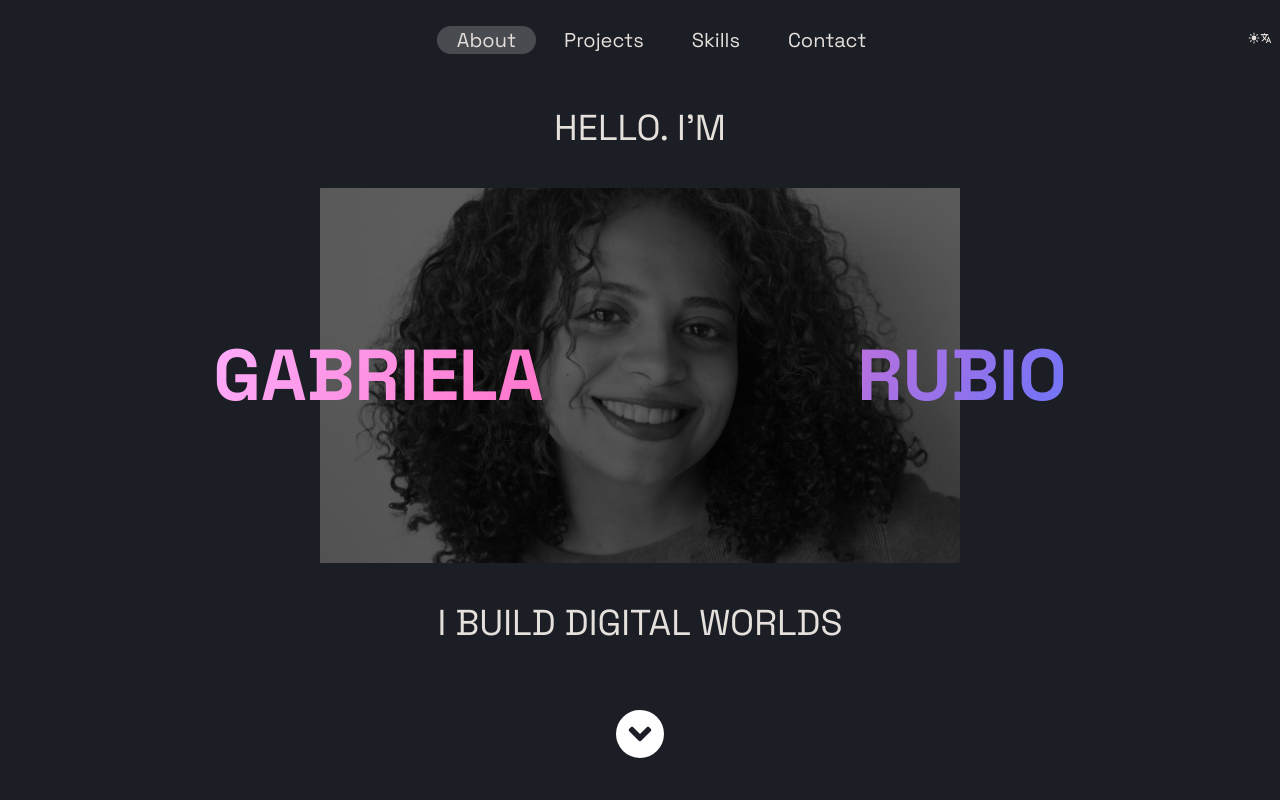
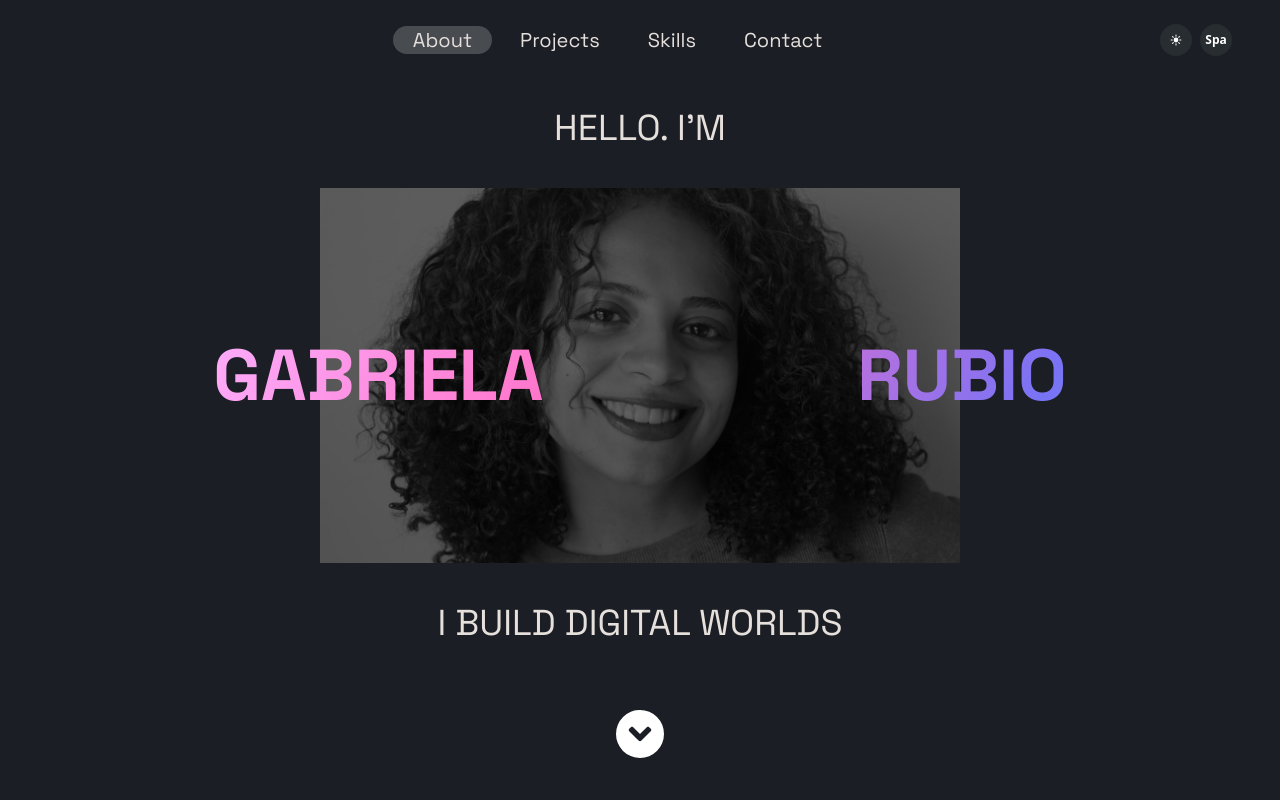
Before and after one commit to jeexare/portfolio, a React (Vite) app: page / in a window 1280 px wide. Shown: the top 800 px of the page. Built offline with nearby package versions, Linux system fonts and the light colour scheme; a web font is replaced by a local one.

Commit message:
styled switches

```diff
--- a/components/HamburgerMenu.jsx
+++ b/components/HamburgerMenu.jsx
@@ -3,7 +3,7 @@ import { AiOutlineClose } from "react-icons/ai";
 import { motion } from "framer-motion";
 import Navigation from "./Navigation";
 
-export default function HamburgerMenu({ onClose }) {
+export default function HamburgerMenu({ onClose, theme, setTheme, language, setLanguage }) {
   return (
     <motion.div
       initial={{ x: "100%" }}
@@ -40,7 +40,8 @@ export default function HamburgerMenu({ onClose }) {
         <AiOutlineClose />
       </button>
 
-      <Navigation />
+     <Navigation theme={theme} setTheme={setTheme} language={language} setLanguage={setLanguage} />
+
     </motion.div>
   );
 }
--- a/components/Header.jsx
+++ b/components/Header.jsx
@@ -17,6 +17,32 @@ export default function Header({ menuOpen, setMenuOpen, showLogo }) {
     window.addEventListener('scroll', onScroll);
     return () => window.removeEventListener('scroll', onScroll);
   }, []);
+
+  const [theme, setTheme] = useState(() => {
+  if (typeof window !== "undefined") {
+    return localStorage.getItem("theme") || "dark";
+  }
+  return "dark";
+});
+
+useEffect(() => {
+  document.body.classList.toggle("light-theme", theme === "light");
+  localStorage.setItem("theme", theme);
+}, [theme]);
+
+
+    const [language, setLanguage] = useState(() => {
+
+    if (typeof window !== "undefined") {
+        return localStorage.getItem("language") || "eng";
+    }
+    return "eng";
+});
+
+ useEffect(() => {
+    document.documentElement.className = language;
+    localStorage.setItem("language", language);
+  }, [language]);
 
   return (
     <>
@@ -48,12 +74,13 @@ export default function Header({ menuOpen, setMenuOpen, showLogo }) {
         </motion.div>
 
         {/* <Logo /> */}
-        <Navbar onToggle={() => setMenuOpen(!menuOpen)} scrolled={scrolled} />
+        <Navbar onToggle={() => setMenuOpen(!menuOpen)} scrolled={scrolled} theme={theme} setTheme={setTheme} language={language} setLanguage={setLanguage}/>
       </div>
 
-      <AnimatePresence>
-        {menuOpen && <HamburgerMenu onClose={() => setMenuOpen(false)} />}
-      </AnimatePresence>
+
+<AnimatePresence>
+  {menuOpen && <HamburgerMenu onClose={() => setMenuOpen(false)} theme={theme} setTheme={setTheme}  language={language} setLanguage={setLanguage}/>}
+</AnimatePresence>
     </>
   );
 }
--- a/components/Navbar.jsx
+++ b/components/Navbar.jsx
@@ -2,7 +2,7 @@ import Navigation from "./Navigation";
 import { TbMenuDeep } from "react-icons/tb";
 import { motion } from "framer-motion";
 
-export default function Navbar({ onToggle, scrolled }) {
+export default function Navbar({ onToggle, scrolled, theme, setTheme, language, setLanguage }) {
 
 
   return (
@@ -15,7 +15,8 @@ export default function Navbar({ onToggle, scrolled }) {
         xl:w-full
         xl:justify-between
         xl:h-full">
-        <Navigation scrolled={scrolled}/>
+       <Navigation scrolled={scrolled} theme={theme} setTheme={setTheme} language={language} setLanguage={setLanguage} />
+
       </div>
 
       <div className="block xl:hidden">
--- a/components/Navigation.jsx
+++ b/components/Navigation.jsx
@@ -14,7 +14,7 @@ const sectionMapSpaToEng = {
   "contáctame": "contact"
 };
 
-export default function Navigation({ scrolled }) {
+export default function Navigation({ scrolled, theme, setTheme, language, setLanguage }) {
 
     const [activeSection, setActiveSection] = useState("");
     const isSmallScreen = window.innerWidth < 1280;
@@ -114,9 +114,9 @@ export default function Navigation({ scrolled }) {
 
       </div></div>
 
-      <div className="">
-      <SwitchThemeBtn />
-      <SwitchLanguageBtn />
+      <div className="gap-2 flex flex-col xl:flex-row xl:pr-10">
+      <SwitchThemeBtn theme={theme} setTheme={setTheme} />
+      <SwitchLanguageBtn  language={language} setLanguage={setLanguage} />
       </div>
       </>
     );
--- a/components/SwitchLanguageBtn.jsx
+++ b/components/SwitchLanguageBtn.jsx
@@ -1,27 +1,11 @@
-import { IoLanguageSharp } from "react-icons/io5";
-import { useState, useEffect } from "react";
+import SwitchToggle from "./SwitchToggle";
 
-export default function SwitchLanguageBtn() {
-    const [language, setLanguage] = useState(() => {
-
-    if (typeof window !== "undefined") {
-        return localStorage.getItem("language") || "eng";
-    }
-    return "eng";
-});
-
- useEffect(() => {
-    document.documentElement.className = language;
-    localStorage.setItem("language", language);
-  }, [language]);
-
+export default function SwitchLanguageBtn({ language, setLanguage }) {
   const toggleLanguage = () => {
     setLanguage((prev) => (prev === "eng" ? "spa" : "eng"));
   };
 
     return (
-    <button onClick={toggleLanguage} aria-label="Switch Language">
-      <IoLanguageSharp />
-    </button>
+        <SwitchToggle title="languageToggle" toggle={toggleLanguage} main={language} leftText="Eng" rightText="Spa" mainStart="eng" mainSwitch="spa" />
     )
 }
--- a/components/SwitchThemeBtn.jsx
+++ b/components/SwitchThemeBtn.jsx
@@ -1,27 +1,12 @@
-import { IoSunny, IoMoon } from "react-icons/io5";
-import { useState, useEffect } from "react";
+import SwitchToggle from "./SwitchToggle";
+import { IoMoon, IoSunny } from "react-icons/io5";
 
-export default function SwitchThemeBtn() {
-    const [theme, setTheme] = useState(() => {
-
-    if (typeof window !== "undefined") {
-        return localStorage.getItem("theme") || "dark";
-    }
-    return "dark";
-});
-
- useEffect(() => {
-    document.body.classList.toggle("light-theme", theme === "light");
-    localStorage.setItem("theme", theme);
-  }, [theme]);
-
-  const toggleTheme = () => {
+export default function SwitchThemeBtn({ theme, setTheme }) {
+ const toggleTheme = () => {
     setTheme((prev) => (prev === "dark" ? "light" : "dark"));
   };
 
-    return (
-    <button onClick={toggleTheme} aria-label="Switch Theme">
-      {theme === "dark" ? <IoSunny /> : <IoMoon />}
-    </button>
-    )
+  return (
+          <SwitchToggle title="themeToggle" toggle={toggleTheme} main={theme} leftText={ <IoMoon />} rightText={ <IoSunny /> } mainStart="dark" mainSwitch="light" />
+      )
 }
--- /dev/null
+++ b/components/SwitchToggle.jsx
@@ -0,0 +1,54 @@
+import { motion } from "framer-motion";
+
+export default function SwitchToggle({ title, toggle, main, leftText, rightText, mainStart, mainSwitch }) {
+    return (
+         <label
+          htmlFor={title}
+          className="relative items-center cursor-pointer select-none"
+          style={{ userSelect: "none" }}
+        >
+          <input
+            type="checkbox"
+            id={title}
+            className="sr-only"
+            checked={main === `${mainStart}`}
+            onChange={toggle}
+          />
+          <div
+            className={`xl:w-8 w-40 h-8 rounded-full relative
+              bg-[var(--accent2)] transition-colors duration-300 xl:justify-center xl:items-center`}
+          >
+            {/* Text on left */}
+            <span
+              className={`absolute left-2 top-1/2 transform -translate-y-1/2
+                text-sm font-semibold select-none
+                 xl:w-full xl:h-full xl:left-0 xl:top-0 xl:translate-y-0 flex
+                justify-center items-center
+                xl:text-xs
+                ${main === `${mainStart}` ? "text-[var(--accent2)]" : "text-[var(--accent)]"}
+                `}
+            >
+              {leftText}
+            </span>
+
+            {/* Text on right */}
+            <span
+              className={`absolute right-2 top-1/2 transform -translate-y-1/2
+                text-sm font-semibold select-none xl:w-full xl:h-full xl:right-0 xl:top-0 xl:translate-y-0 flex
+                justify-center items-center
+                xl:text-xs
+                ${main === `${mainSwitch}` ? "text-[var(--accent2)] xl:hidden" : "text-[var(--accent)]"}`}
+            >
+              {rightText}
+            </span>
+
+            {/* Toggle knob with Framer Motion */}
+            <motion.div
+              className="xl:w-0 absolute top-1 left-1 w-10 h-6 bg-[var(--accent)] rounded-full shadow-md"
+              animate={{ x: main ===  `${mainSwitch}` ? 110 : 0 }}
+              transition={{ type: "spring", stiffness: 300, damping: 30 }}
+            />
+          </div>
+        </label>
+    );
+}
```
